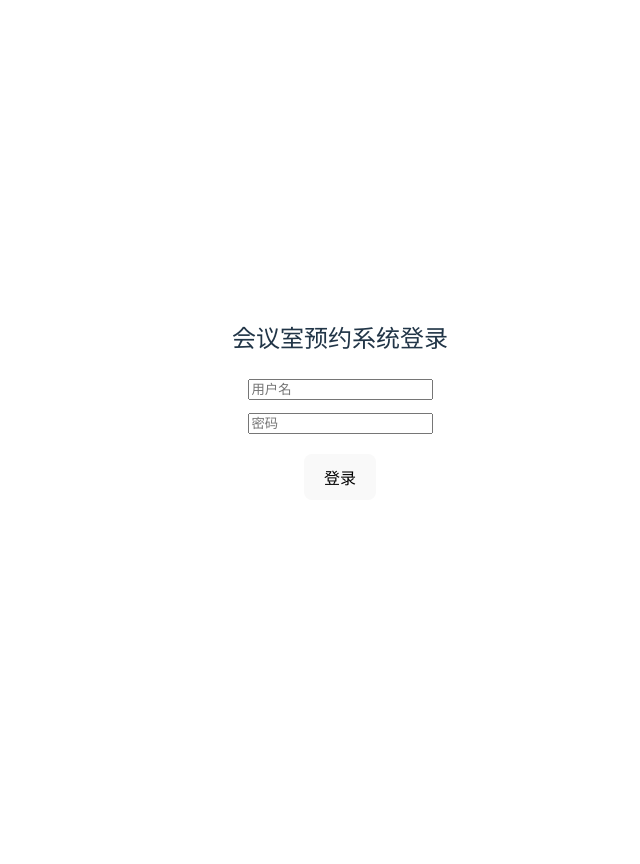
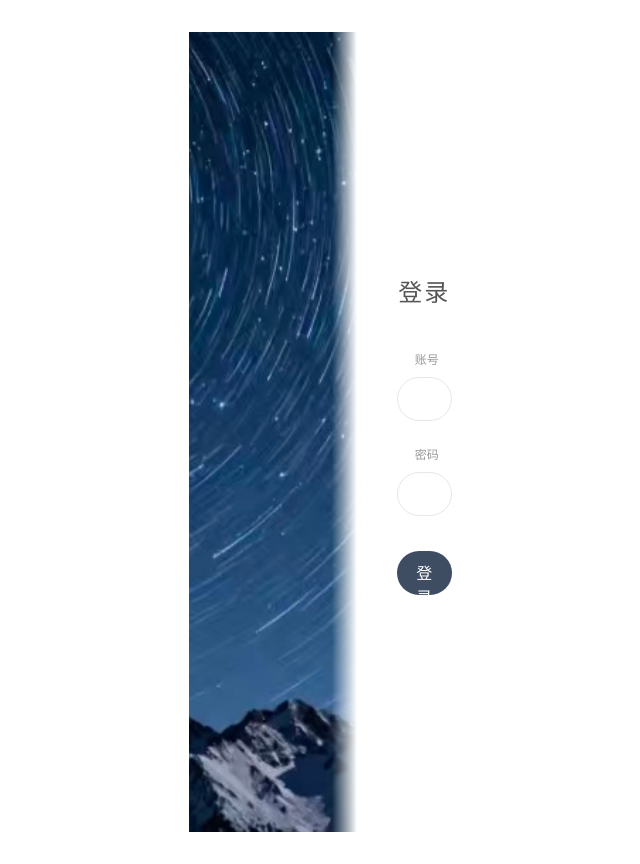
Before and after one commit to coordinate-system/meeting_system, a Vue app in the folder frontend/meeting-frontend/: page /login in a window 1280 px wide. Shown: the whole page, without its empty margins (300-940 px from the left). Before the commit the page ends 800 px from the top, so only its background shows below. Built offline with nearby package versions, Linux system fonts and the light colour scheme; the HTML template or start-up script is replaced by a standard one.

Commit message:
前端登录界面优化

```diff
--- a/frontend/meeting-frontend/src/views/Login.vue
+++ b/frontend/meeting-frontend/src/views/Login.vue
@@ -1,43 +1,167 @@
 <template>
-  <div style="padding: 40px">
-    <h2>会议室预约系统登录</h2>
-
-    <div>
-      <input v-model="username" placeholder="用户名" />
+  <!--
+    核心修改：删除了 .login-card 容器
+    现在 .login-container 直接包含左右两个部分
+  -->
+  <div class="login-container">
+    <!-- 左侧：插画区域 -->
+    <!-- 使用 :style 绑定背景图，这是最可靠的方式 -->
+    <div
+      class="illustration-side"
+      :style="{ backgroundImage: `url(${bgImg})` }"
+    >
     </div>
 
-    <div style="margin-top: 10px">
-      <input v-model="password" type="password" placeholder="密码" />
-    </div>
+    <!-- 右侧：表单区域 -->
+    <div class="form-side">
+      <div class="form-content">
+        <h2 class="form-title">登录</h2>
 
-    <div style="margin-top: 20px">
-      <button @click="handleLogin">登录</button>
+        <form @submit.prevent="handleLogin">
+          <!-- 账号输入 -->
+          <div class="input-group">
+            <label>账号</label>
+            <input
+              type="text"
+              v-model="form.username"
+              required
+            />
+          </div>
+
+          <!-- 密码输入 -->
+          <div class="input-group">
+            <label>密码</label>
+            <input
+              type="password"
+              v-model="form.password"
+              required
+            />
+          </div>
+
+          <!-- 错误提示 -->
+          <div v-if="errorMessage" class="error-text">
+            {{ errorMessage }}
+          </div>
+
+          <!-- 登录按钮 -->
+          <button type="submit" :disabled="isLoading">
+            {{ isLoading ? '登录中...' : '登录' }}
+          </button>
+        </form>
+      </div>
     </div>
   </div>
 </template>
 
 <script setup>
-import { ref } from 'vue'
+import { ref, reactive } from 'vue'
 import { useRouter } from 'vue-router'
 import { login } from '@/api/auth'
+import bgImg from '@/assets/rooms/loginph.jpg'
 
-const username = ref('')
-const password = ref('')
 const router = useRouter()
 
+const form = reactive({
+  username: '',
+  password: ''
+})
+
+const isLoading = ref(false)
+const errorMessage = ref('')
+
 const handleLogin = async () => {
-  if (!username.value || !password.value) {
-    alert('请输入用户名和密码')
-    return
+  isLoading.value = true
+  errorMessage.value = ''
+
+  try {
+    const res = await login(form)
+    // 模拟测试（如果没有后端，解开下面一行）
+    // const res = { data: { code: 0, data: { access: 'token' } } }; await new Promise(r=>setTimeout(r,800));
+
+    const responseData = res.data || res
+
+    if (responseData.code === 0) {
+      localStorage.setItem('token', responseData.data.access)
+      localStorage.setItem('username', form.username)
+
+      if (form.username === 'admin') {
+        router.push('/admin')
+      } else {
+        router.push('/user')
+      }
+    } else {
+      errorMessage.value = responseData.msg || '账号或密码错误'
+    }
+  } catch (error) {
+    errorMessage.value = '服务器连接失败'
+  } finally {
+    isLoading.value = false
   }
-
-  const user = await login({
-    username: username.value,
-    password: password.value
-  })
-
-  // 当前系统只有普通用户
-  localStorage.setItem('user', JSON.stringify(user))
-  router.push('/user/rooms')
 }
 </script>
+
+<style scoped>
+/* 1. 全局容器现在是主布局，而不是背景板 */
+.login-container {
+  display: flex; /* 改为 flex 布局，让左右两边并排 */
+  min-height: 100vh;
+  width: 100%;
+  background-color: #fff; /* 给个白色底色，以防图片加载失败 */
+  font-family: -apple-system, BlinkMacSystemFont, "Segoe UI", Roboto, "Helvetica Neue", Arial, sans-serif;
+}
+
+/* 2. 卡片样式 (.login-card) -> 已被删除，所以这个 CSS 规则也删掉 */
+
+
+/* 3. 左侧插画区 */
+.illustration-side {
+  width: 58%; /* 使用百分比，更具弹性 */
+  height: 100vh; /* 高度占满整个视口 */
+  /* background-image 属性已由 :style 接管，这里可以删除 */
+  background-size: cover;
+  background-position: center;
+  position: relative;
+  /* 平滑的渐变遮罩，模拟 B 站效果 */
+  mask-image: linear-gradient(to right, black 85%, transparent 100%);
+  -webkit-mask-image: linear-gradient(to right, black 85%, transparent 100%);
+}
+
+/* 4. 右侧表单区 */
+.form-side {
+  flex: 1; /* 自动占据剩余空间 */
+  height: 100vh; /* 高度同样占满整个视口 */
+  display: flex;
+  align-items: center;
+  justify-content: center;
+  padding: 0 40px;
+}
+
+.form-content {
+  width: 100%;
+  max-width: 320px; /* 表单内容的最大宽度 */
+}
+
+/* 其他表单内部样式保持不变 */
+.form-title{text-align:center;font-size:24px;color:#555;font-weight:500;margin-bottom:40px;letter-spacing:2px}
+.input-group{margin-bottom:25px}
+.input-group label{display:block;font-size:12px;color:#999;margin-bottom:8px;padding-left:5px}
+.input-group input{width:100%;height:44px;border:1px solid #e7e7e7;border-radius:22px;padding:0 20px;font-size:14px;outline:none;transition:all .3s;box-sizing:border-box}
+.input-group input:focus{border-color:#40485b}
+button{width:100%;height:44px;background-color:#3f4d63;color:#fff;border:none;border-radius:22px;font-size:16px;cursor:pointer;margin-top:10px;transition:opacity .2s}
+button:hover{opacity:.9}
+button:disabled{background-color:#ccc;cursor:not-allowed}
+.error-text{color:#ff4d4f;font-size:12px;margin-bottom:10px;text-align:center}
+
+
+/* 5. 媒体查询 (适配小屏幕) */
+@media (max-width: 900px) {
+  /* 在手机上，隐藏图片，让表单区占满整个屏幕 */
+  .illustration-side {
+    display: none;
+  }
+  .form-side {
+    width: 100%;
+    padding: 0 20px; /* 调整内边距 */
+  }
+}
+</style>
```
Also changed, not shown: frontend/meeting-frontend/src/assets/rooms/loginph.jpg (added).
